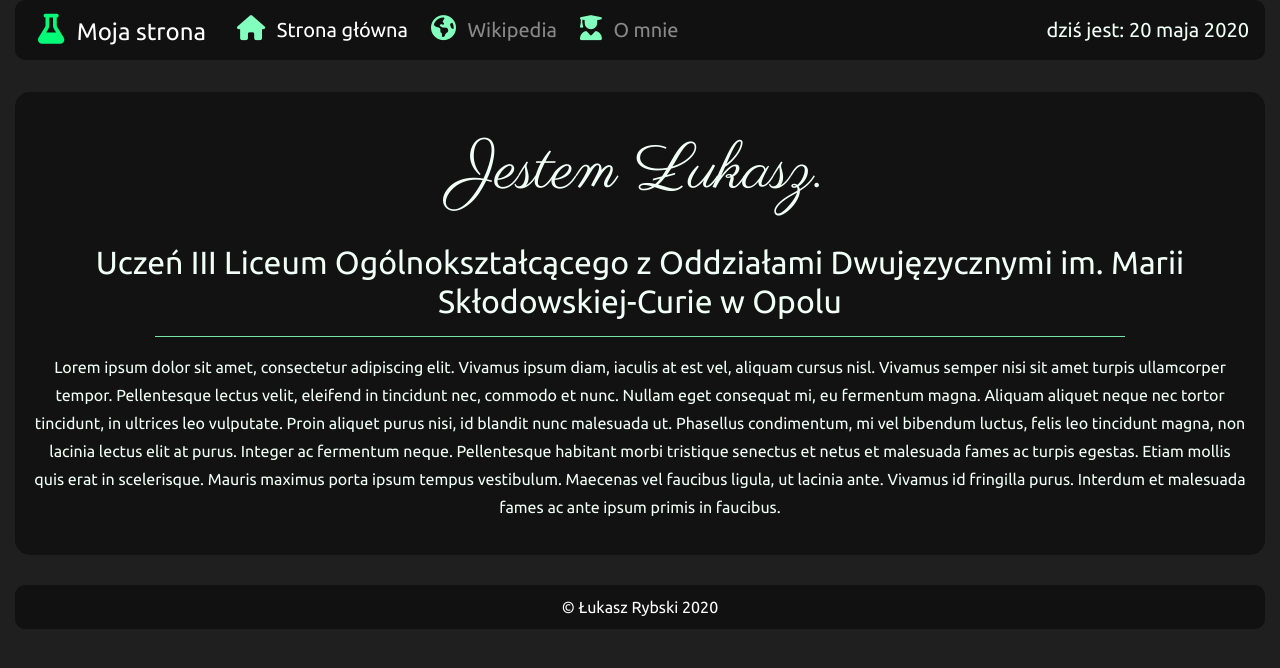
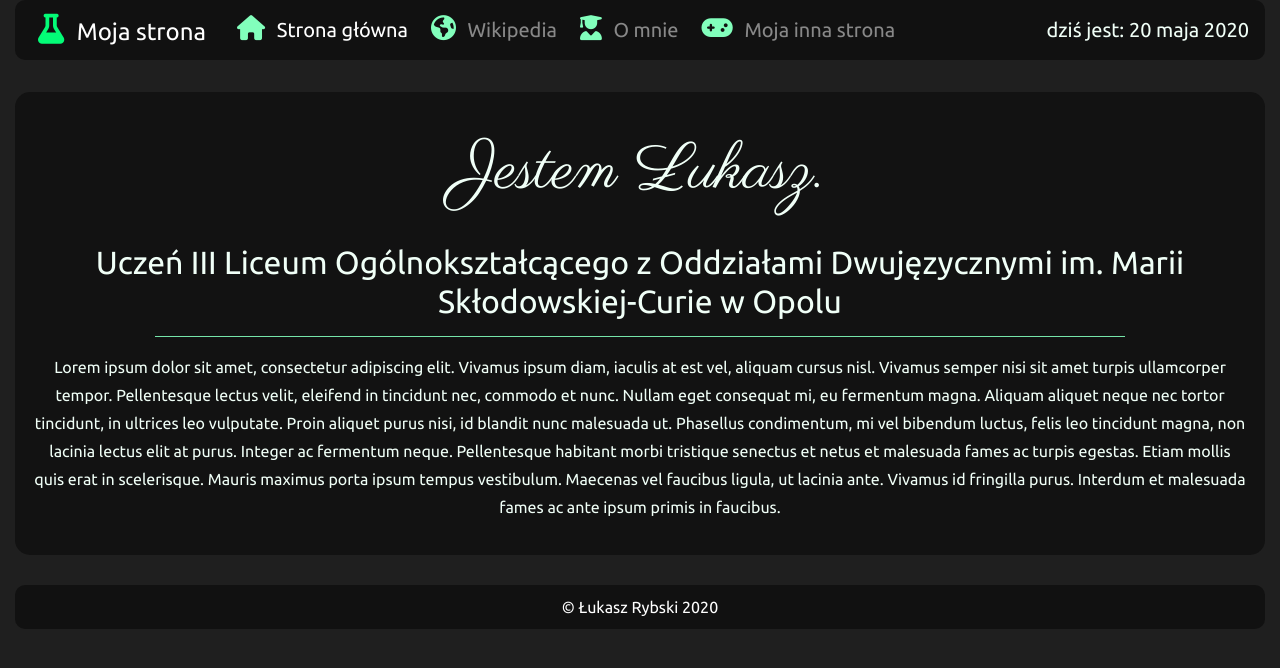
Before and after one commit to rybsume/strona-informatyka, a plain HTML site: page index.html in a window 1280 px wide. Drawn offline with nearby package versions, Linux system fonts and the light colour scheme.

Commit message:
add new list item

```diff
--- a/index.html
+++ b/index.html
@@ -34,6 +34,9 @@
                 <li class="nav-item">
                   <a class="nav-link" href="o-mnie.html"><i class="fas fa-user-graduate"></i> O mnie</a>
                 </li>
+                  <li class="nav-item">
+                  <a class="nav-link" href="https://rybsume.github.io/gra-na-pamiec/index.html" target="blank"><i class="fas fa-gamepad"></i> Moja inna strona</a>
+                </li>
               </ul>
             </div>
             <div class="data">
```
